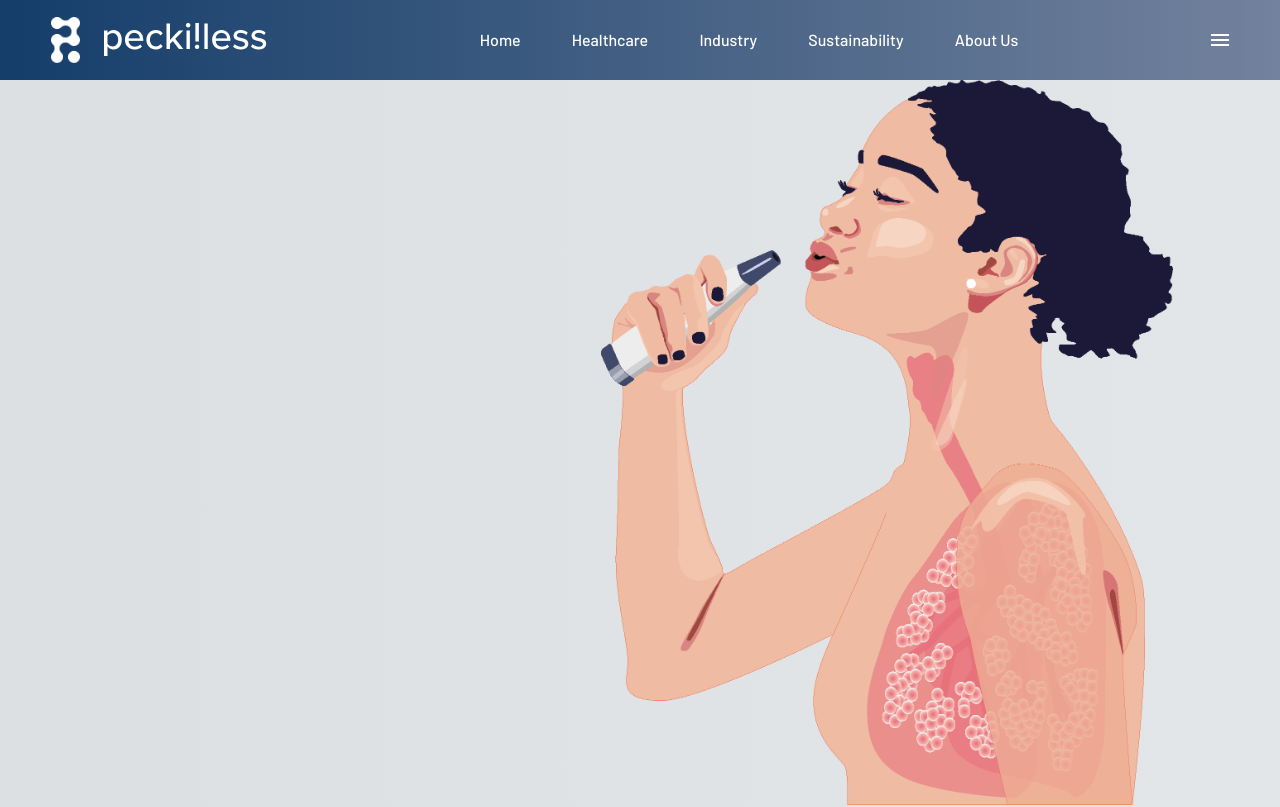
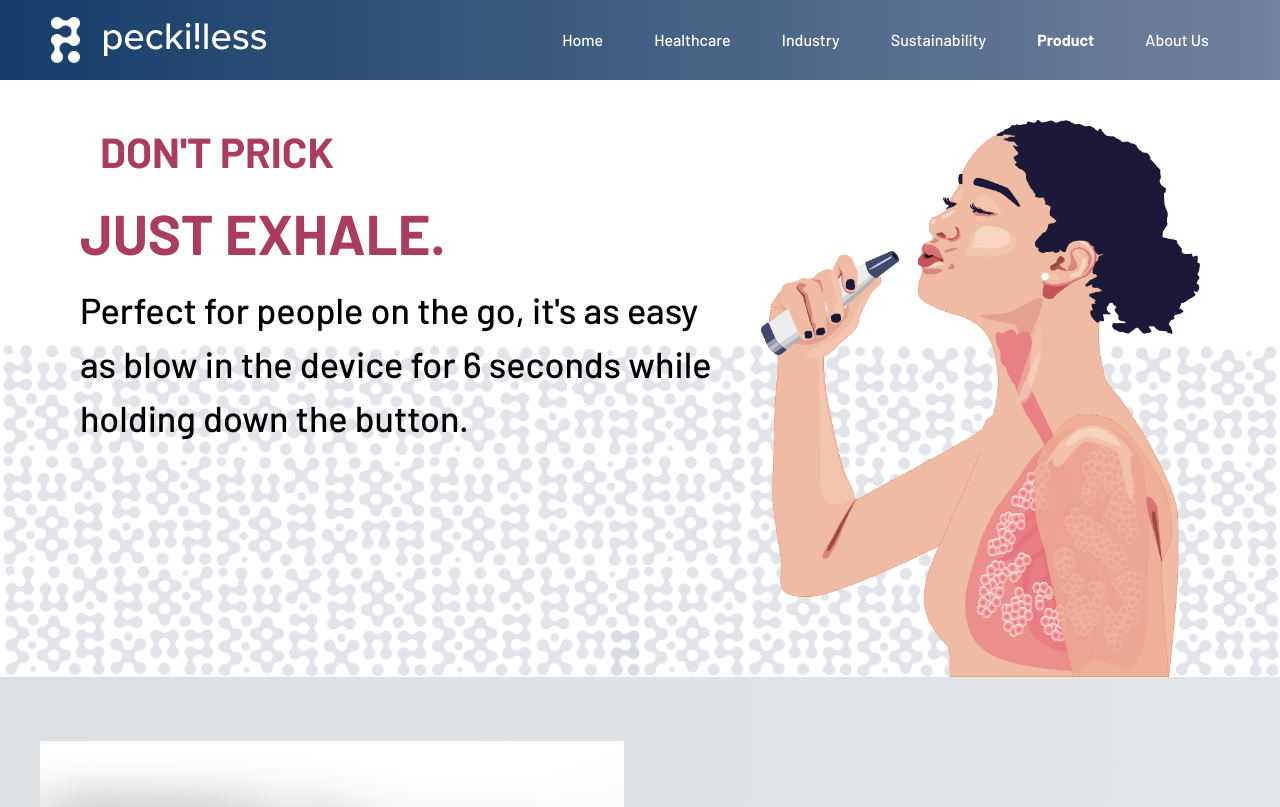
Before and after one commit to Peckiiless/peckiiless-website, a Next.js app: page /product in a window 1280 px wide. Shown: the top 807 px of the page. Built offline with nearby package versions, Linux system fonts and the light colour scheme.

Commit message:
update product info banner

```diff
--- a/app/components/Navbar.tsx
+++ b/app/components/Navbar.tsx
@@ -12,55 +12,16 @@ export default function Navbar() {
   const links = [
     { path: "/", label: "Home" },
     { path: "/healthcare", label: "Healthcare" },
-    { path: "/product-info", label: "Industry" },
+    { path: "/industry", label: "Industry" },
     { path: "/sustainability", label: "Sustainability" },
+    { path: "/product", label: "Product" },
     { path: "/about-us", label: "About Us" },
   ];
 
   return (
-    // <nav className="graidient h-[4.6875rem] px-16   drop-shadow-xl z-10 flex justify-between items-center">
-    //   <h1 className="text-2xl  text-white grid place-content-center mb-2 md:mb-0">
-    //     <Link
-    //       href="/"
-    //       className="text-white no-underline hover:text-white/90 flex items-center gap-1"
-    //     >
-    //       <Image
-    //         className="mr-5"
-    //         src="/images/logo-sm.png"
-    //         width={29}
-    //         height={45}
-    //         alt="logo"
-    //         priority={true}
-    //       />
-
-    //       <Image
-    //         className="mr-5"
-    //         src="/images/peckiiless.png"
-    //         width={163}
-    //         height={34}
-    //         alt="logo"
-    //         priority={true}
-    //       />
-    //     </Link>
-    //   </h1>
-    //   <div className="flex flex-row justify-center sm:justify-evenly align-middle gap-14 leading-[3rem] text-[1.375rem] ">
-    //     {links.map(({ path, label }) => (
-    //       <Link key={path} href={path} passHref>
-    //         <div
-    //           className={`text-white   hover:text-white/90 no-underline ${
-    //             currentRoute === path ? "font-bold" : "font-medium"
-    //           }`}
-    //         >
-    //           {label}
-    //         </div>
-    //       </Link>
-    //     ))}
-    //   </div>
-    // </nav>
-
     <header className="graidient">
-      <nav className="flex justify-between items-center w-[92%] h-[5rem] mx-auto">
-        <h1 className="text-2xl  text-white grid place-content-center mb-2 md:mb-0">
+      <nav className="flex justify-between items-center w-[92%] h-[5rem] mx-auto text-[1.375]">
+        <h1 className="  text-white grid place-content-center mb-2 md:mb-0">
           <Link
             href="/"
             className="text-white no-underline hover:text-white/90 flex items-center gap-1"
@@ -103,14 +64,16 @@ export default function Navbar() {
             ))}
           </ul>
         </div>
-        <div className="flex items-center gap-6"  onClick={() => setActive(!active)}>
-          {active ?
-              <div
-            className="text-3xl text-white cursor-pointer md:hidden"
-
-          >
-            x
-          </div>:<svg
+        <div
+          className="flex items-center gap-6 md:hidden"
+          onClick={() => setActive(!active)}
+        >
+          {active ? (
+            <div className="text-3xl text-white cursor-pointer md:hidden">
+              x
+            </div>
+          ) : (
+            <svg
               xmlns="http://www.w3.org/2000/svg"
               width="18"
               height="12"
@@ -124,7 +87,7 @@ export default function Navbar() {
                 fill="white"
               />
             </svg>
-          }
+          )}
         </div>
       </nav>
     </header>
--- a/app/product/ProductInfoBanner.tsx
+++ b/app/product/ProductInfoBanner.tsx
@@ -1,5 +1,33 @@
+import Image from "next/image";
+import Title from "../components/Title";
+
 export default function ProductInfoBanner() {
   return (
-    <div className="section bg-productInfoBanner h-[calc(100vh-4.6875rem)] w-11/12 bg-contain bg-right  bg-no-repeat"></div>
+    <div className="container bg-productInfoPattern bg-white px-20 pt-10  bg-no-repeat bg-contain  bg-bottom">
+      <div className="md:flex justify-center gap-8">
+        <div>
+          <p className="font-bold text-[2.625rem] text-primary-800  uppercase ml-5">
+            Don&apos;t prick
+          </p>
+          <p className="font-bold text-[3.5rem] text-primary-800  uppercase py-2">
+            just exhale.
+          </p>
+
+          <p className="text-[2.25rem] font-medium">
+            Perfect for people on the go, it&apos;s as easy as blow in the
+            device for 6 seconds while holding down the button.
+          </p>
+        </div>
+        <div className="md:w-[100%]">
+          <Image
+            src="/blowing.png"
+            width={650}
+            height={650}
+            alt="bolowing lady"
+            priority={true}
+          />
+        </div>
+      </div>
+    </div>
   );
 }
--- a/tailwind.config.js
+++ b/tailwind.config.js
@@ -31,9 +31,11 @@ module.exports = {
         healthcare: "url('/adam.png')",
         productInfo: "url('/product.png')",
         productInfoBanner: "url('/blowing.png')",
+        productInfoPattern: "url('/pattern-lady.png')",
         productPackage: "url('/package1.png')",
         footer: "url('/footer.png')",
       },
+
     },
   },
   plugins: [require("@tailwindcss/typography")],
```
Also changed, not shown: public/pattern-lady.png (added).
